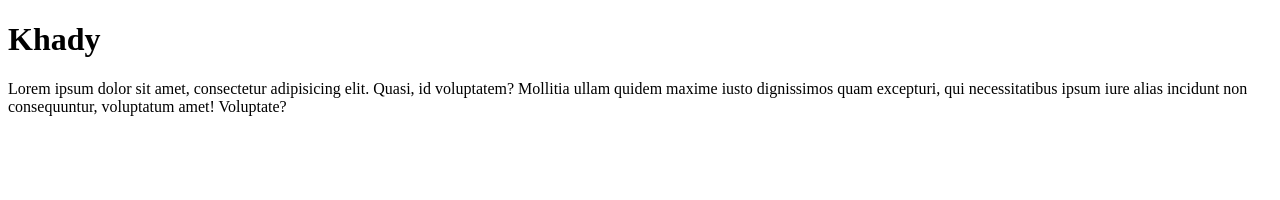
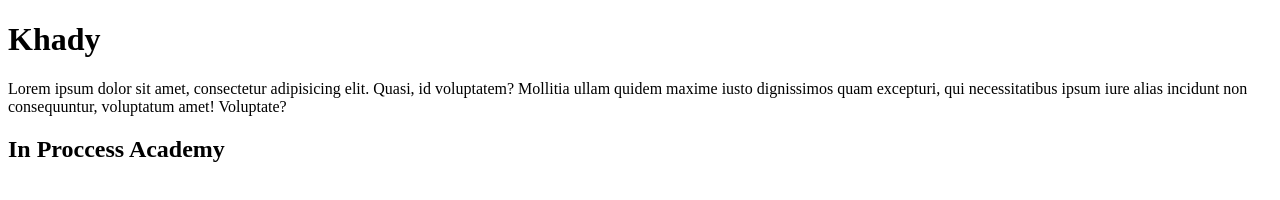
Before and after one commit to Loum200/Myprojet, a plain HTML site: page index.html in a window 1280 px wide. Drawn offline with Linux system fonts and the light colour scheme.

Commit message:
deuxiéme commit

```diff
--- a/index.html
+++ b/index.html
@@ -9,5 +9,7 @@
 <body>
     <h1>Khady</h1>
     <p>Lorem ipsum dolor sit amet, consectetur adipisicing elit. Quasi, id voluptatem? Mollitia ullam quidem maxime iusto dignissimos quam excepturi, qui necessitatibus ipsum iure alias incidunt non consequuntur, voluptatum amet! Voluptate?</p>
+<h2>In Proccess Academy</h2>
 </body>
+
 </html>
```
